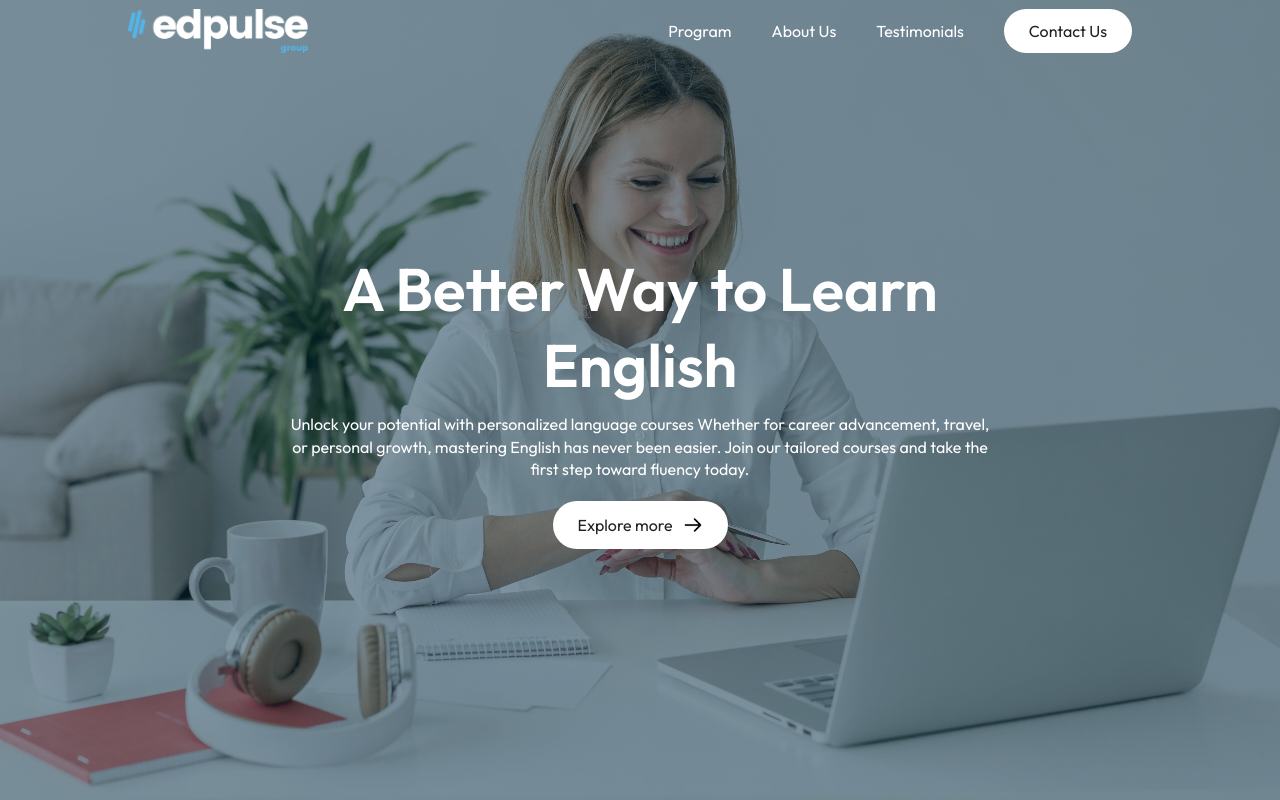
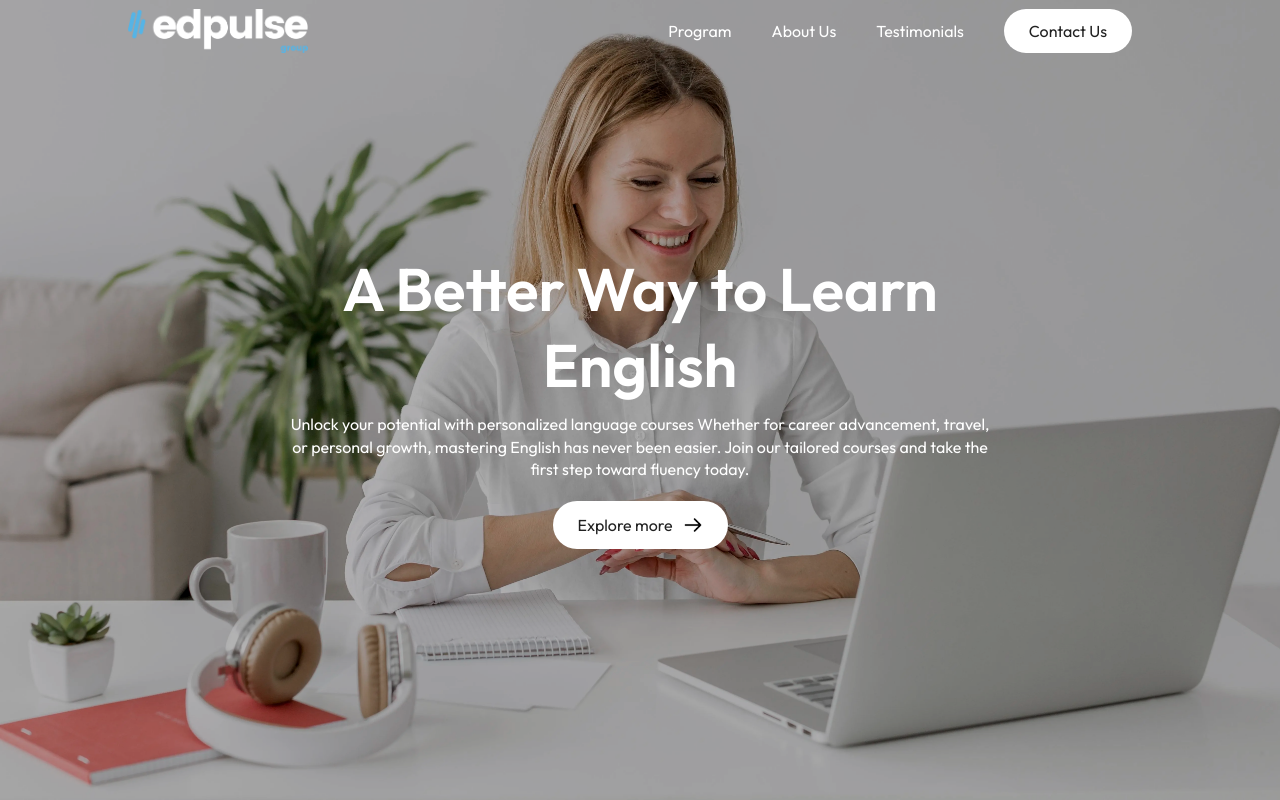
Before and after one commit to HASS-ASFF/Edpulse-EngCourse, a React (Vite) app: page / in a window 1280 px wide. Shown: the top 800 px of the page. Built offline with nearby package versions, Linux system fonts and the light colour scheme; a web font is replaced by a local one.

Commit message:
final updates 1

```diff
--- a/src/components/Hero/Hero.css
+++ b/src/components/Hero/Hero.css
@@ -1,4 +1,4 @@
-.hero{
+/*.hero{
     width: 100%;
     min-height: 100vh;
     background: linear-gradient(rgba(5,48,70,0.5),rgba(5,48,70,0.5)), url('../../assets/cover.webp');
@@ -8,11 +8,33 @@
     display: flex;
     align-items: center;
     justify-content: center;
+}*/
+
+.hero {
+    position: relative;
+    width: 100%;
+    min-height: 100vh;
+    display: flex;
+    align-items: center;
+    justify-content: center;
+    color: #fff;
+    overflow: hidden;
+}
+.hero-img {
+    position: absolute;
+    top: 0;
+    left: 0;
+    width: 100%;
+    height: 100%;
+    object-fit: cover;
+    z-index: -1;
+    filter: brightness(0.7);
 }
 
 .hero-text{
     text-align: center;
     max-width: 800px;
+    z-index: 1;
 }
 
 .hero-text h1{
--- a/src/components/Hero/Hero.jsx
+++ b/src/components/Hero/Hero.jsx
@@ -2,10 +2,12 @@ import React from 'react'
 import { motion } from 'framer-motion';
 import './Hero.css'
 import dark_arrow from '../../assets/black-Arrow.png'
+import cover from '../../assets/cover.webp'
 
 const Hero = () => {
   return (
     <div className='hero container'>
+      <img src={cover} alt="" className='hero-img'/>
         <motion.div
         initial={{ opacity: 0, scale: 0.5 }}
         animate={{ opacity: 1, scale: 1 }}
```
